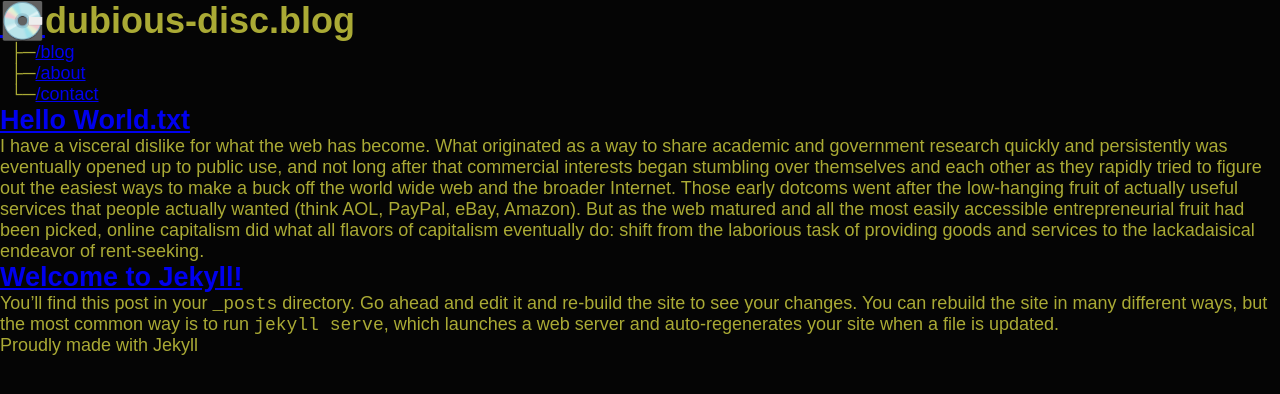
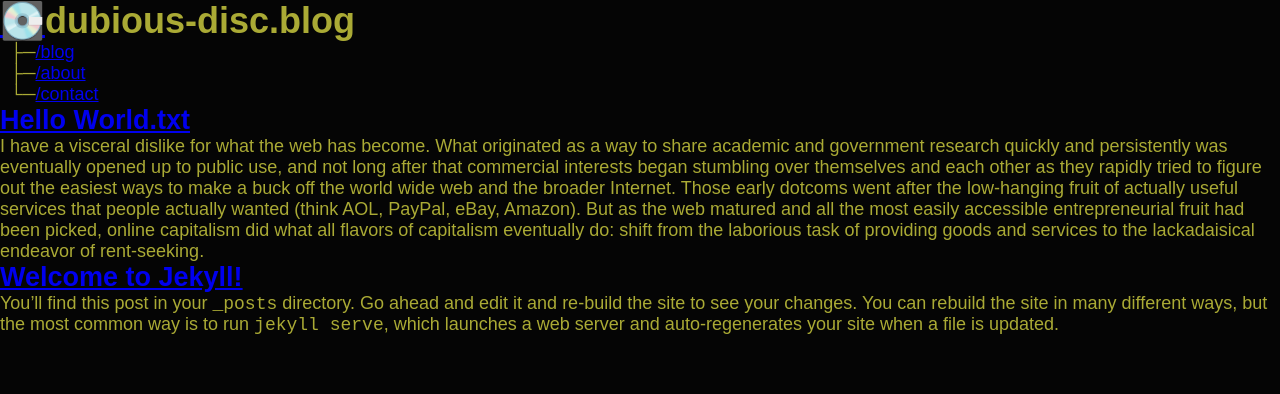
Before and after one commit to paranoid-porygon/paranoid-porygon.github.io, a Jekyll site: the page built from _pages/index.markdown, in a window 1280 px wide. Shown: the top 394 px of the page. Built offline with Jekyll 4.4.1, drawn with Linux system fonts in a browser that asks for light colours.

Commit message:
some layout changes

```diff
--- a/_layouts/default.html
+++ b/_layouts/default.html
@@ -27,7 +27,6 @@
         {{ content }}
     </main>
     <footer>
-        Proudly made with Jekyll
     </footer>
 </body>
 </html>
```
